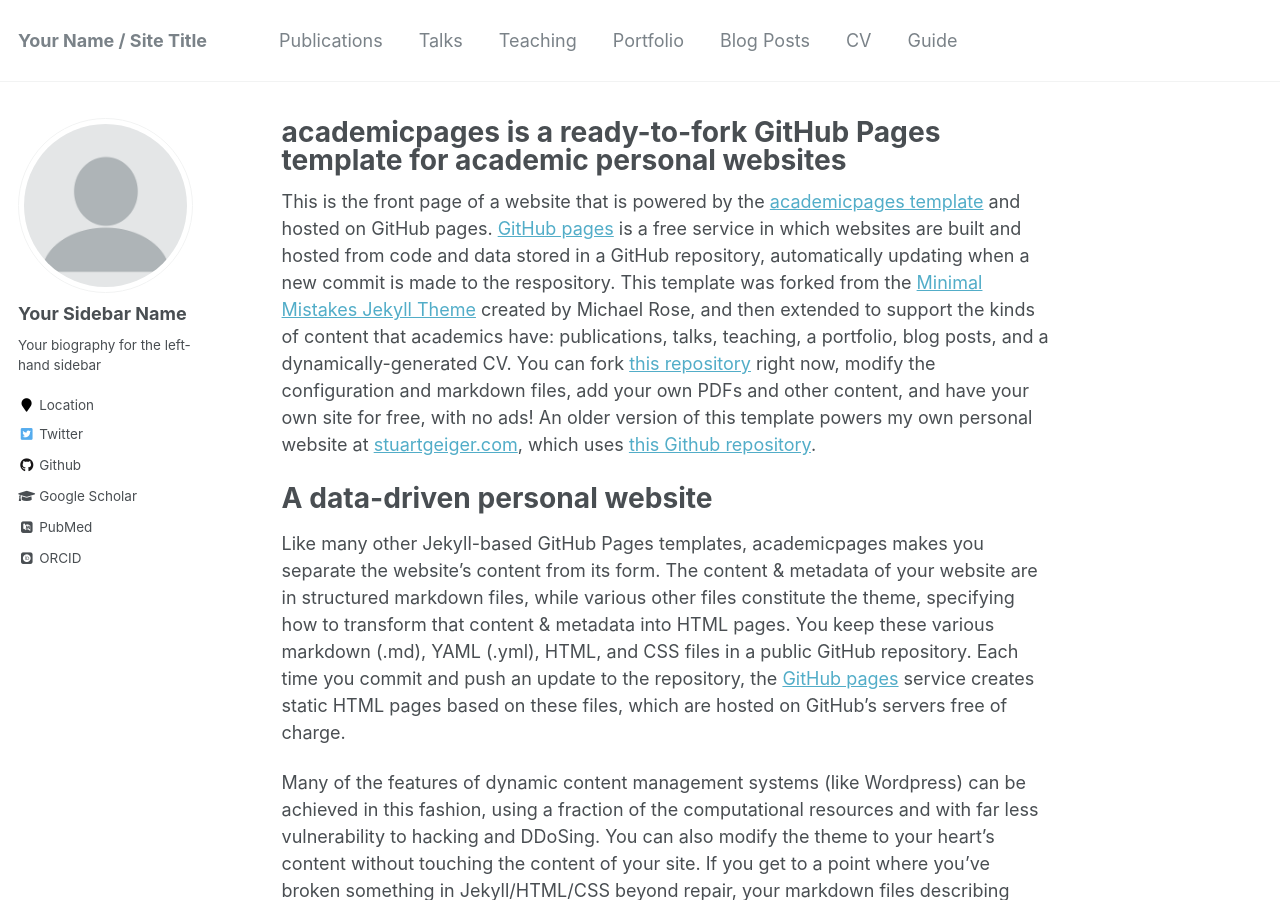
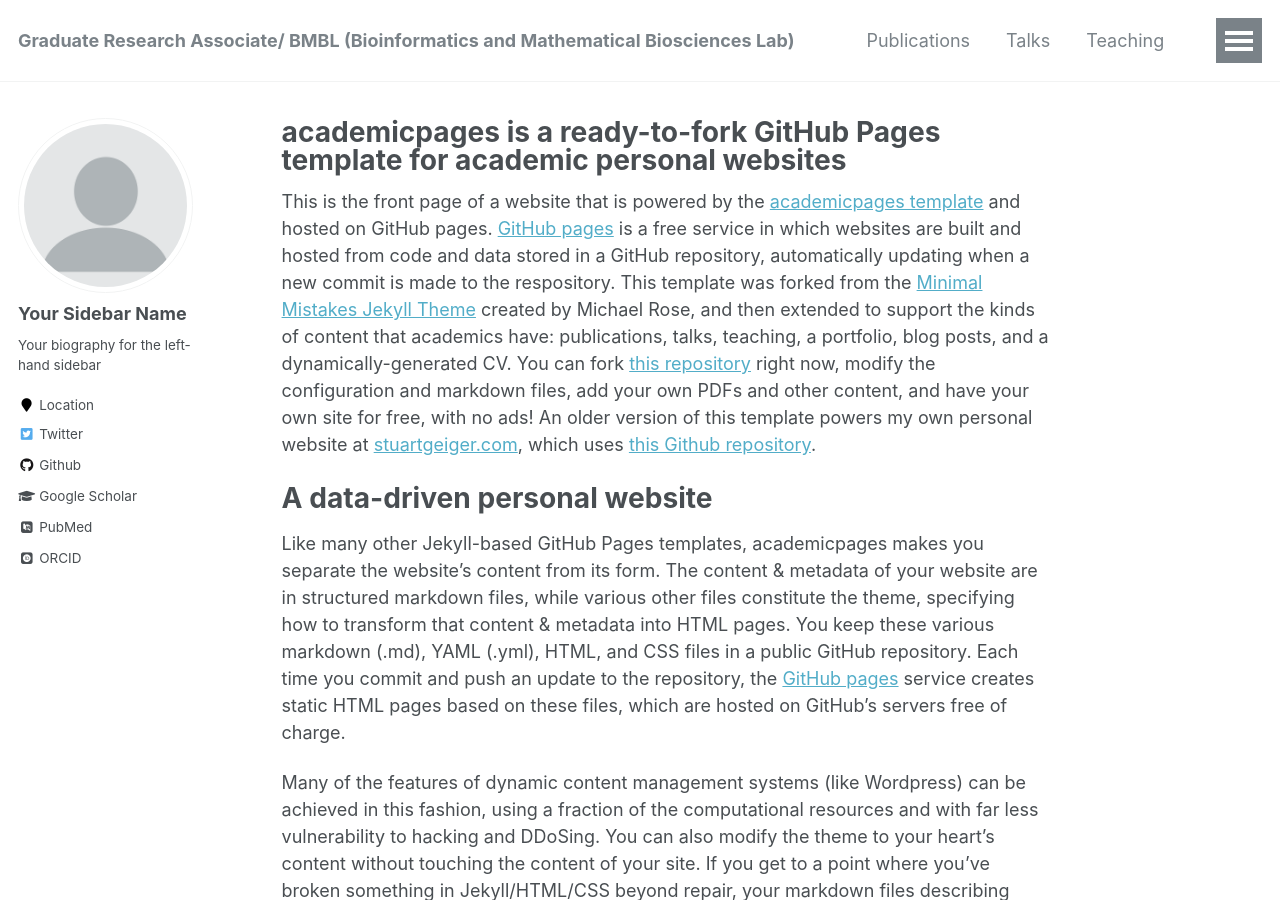
Before and after one commit to BMEngineeR/BMEngineeR.github.io, a Jekyll site: the page built from _pages/about.md, in a window 1280 px wide and 900 px high. Built offline with Jekyll 4.4.1, drawn with Linux system fonts in a browser that asks for light colours; some web fonts are replaced; some of the changed text lies outside the part shown.

Commit message:
Update _config.yml

```diff
--- a/_config.yml
+++ b/_config.yml
@@ -7,13 +7,13 @@
 
 # Site Settings
 locale                   : "en-US"
-title                    : "Your Name / Site Title"
+title                    : "Graduate Research Associate/ BMBL (Bioinformatics and Mathematical Biosciences Lab)"
 title_separator          : "-"
-name                     : &name "Your Name"
+name                     : &name "Yuzhou Chang"
 description              : &description "personal description"
-url                      : https://academicpages.github.io # the base hostname & protocol for your site e.g. "https://mmistakes.github.io"
+url                      : https://u.osu.edu/bmbl/ # the base hostname & protocol for your site e.g. "https://mmistakes.github.io"
 baseurl                  : "" # the subpath of your site, e.g. "/blog"
-repository               : "academicpages/academicpages.github.io"
+repository               : "BMEngineeR/BMEngineeR.github.io"
 teaser                   :  # filename of teaser fallback teaser image placed in /images/, .e.g. "500x300.png"
 breadcrumbs              : false # true, false (default)
 words_per_minute         : 160
```
